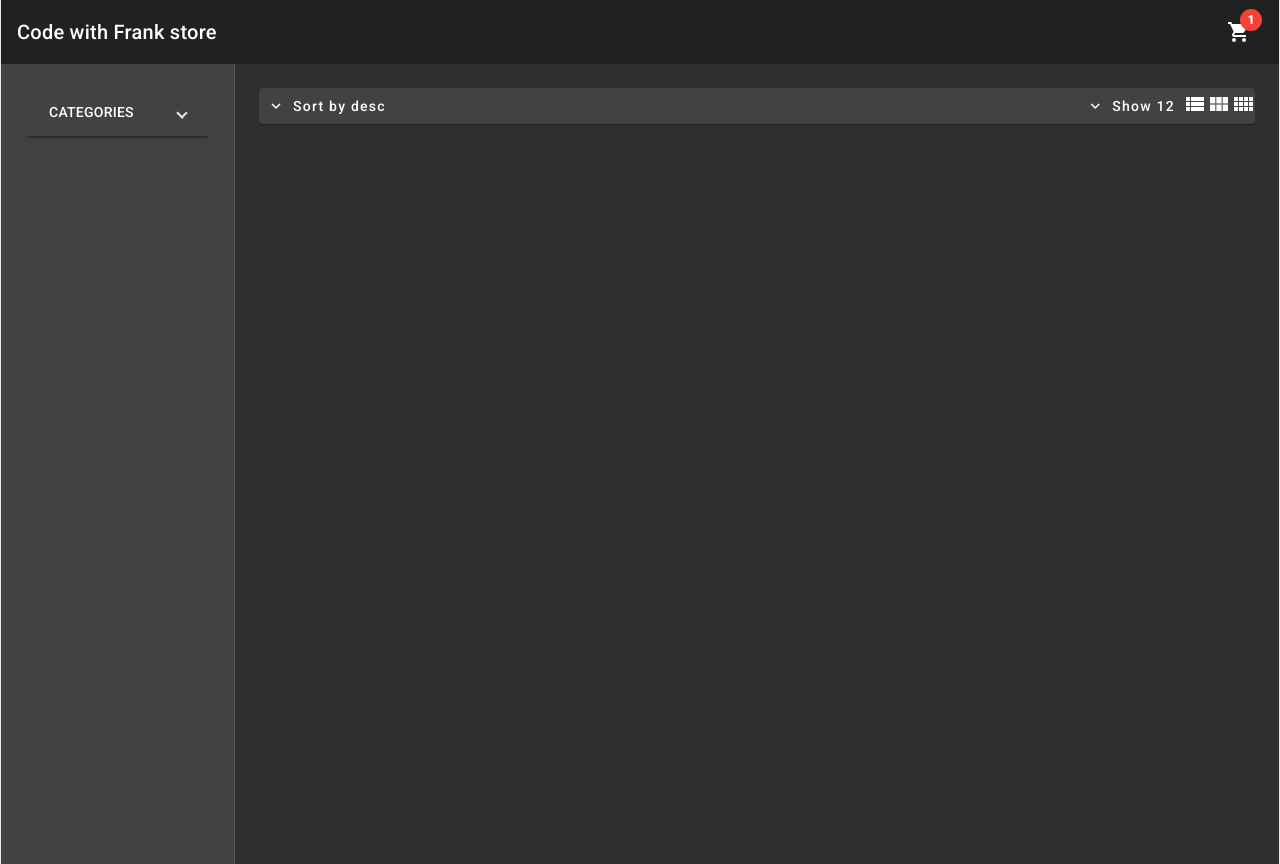
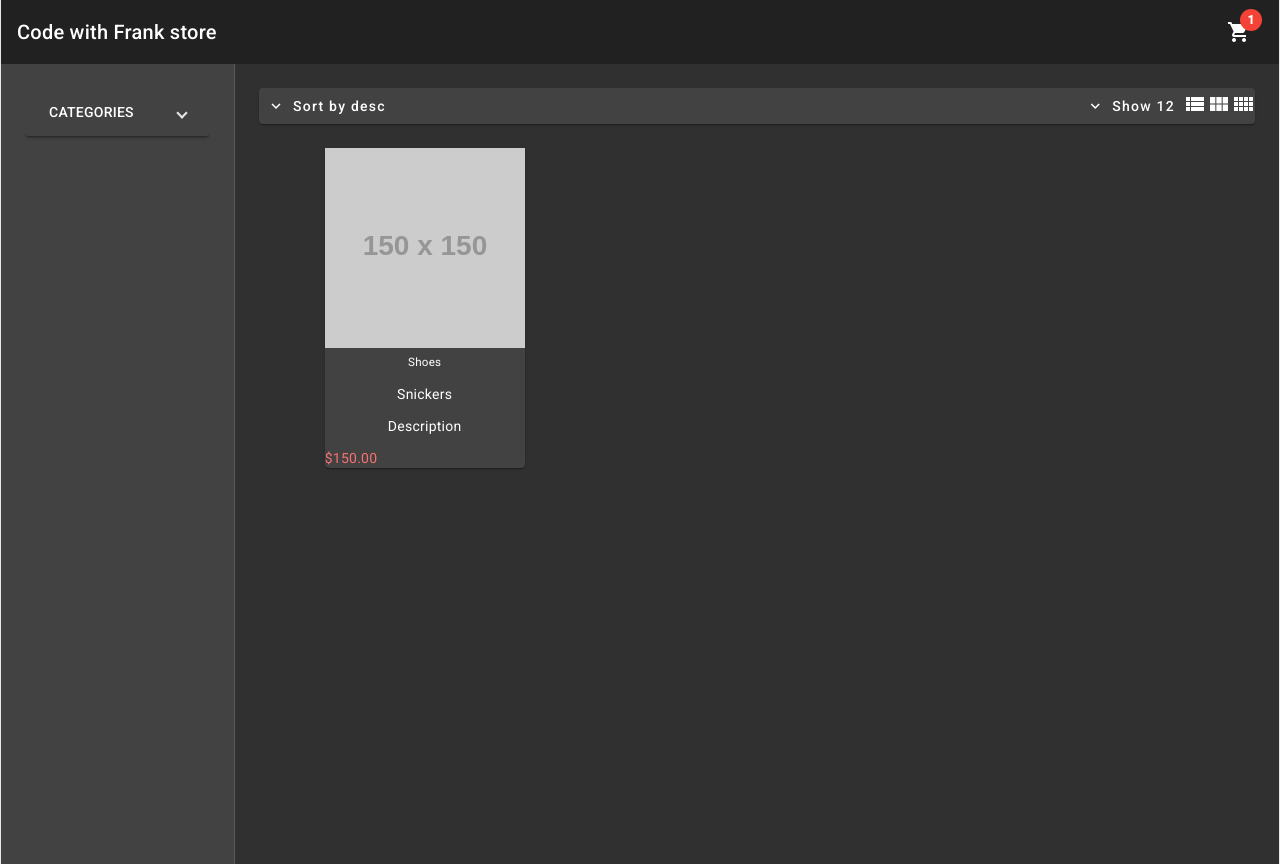
Before and after one commit to fran1014/webshop, an Angular app: page /home in a window 1280 px wide. Built offline with nearby package versions, Linux system fonts and the light colour scheme.

Commit message:
done product layout display

```diff
--- a/src/app/pages/home/components/product-box/product-box.component.html
+++ b/src/app/pages/home/components/product-box/product-box.component.html
@@ -0,0 +1,17 @@
+<mat-card class="text-center">
+    <div>
+        <img class="mb-1 mx-auto h-[200px]"
+             src="https://via.placeholder.com/150"
+             />
+             <div>
+                <h5>Shoes</h5>
+                <p class="truncate hover:whitespace-normal">Snickers</p>
+                <p>Description</p>
+             </div>
+             <div class="flex justify-between">
+                <span class="text-red-400">  {{ '150' | currency }} </span>
+
+             </div>
+    </div>
+
+</mat-card>
```
